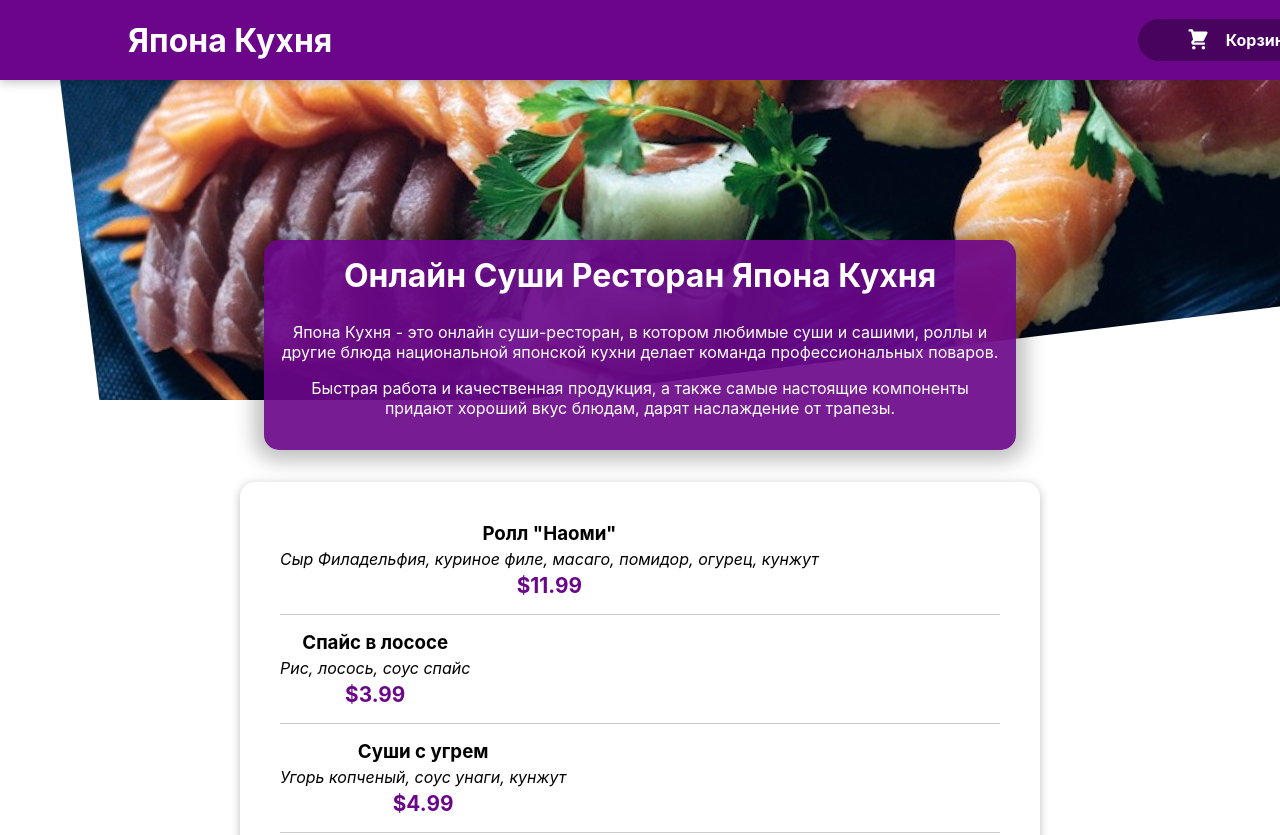
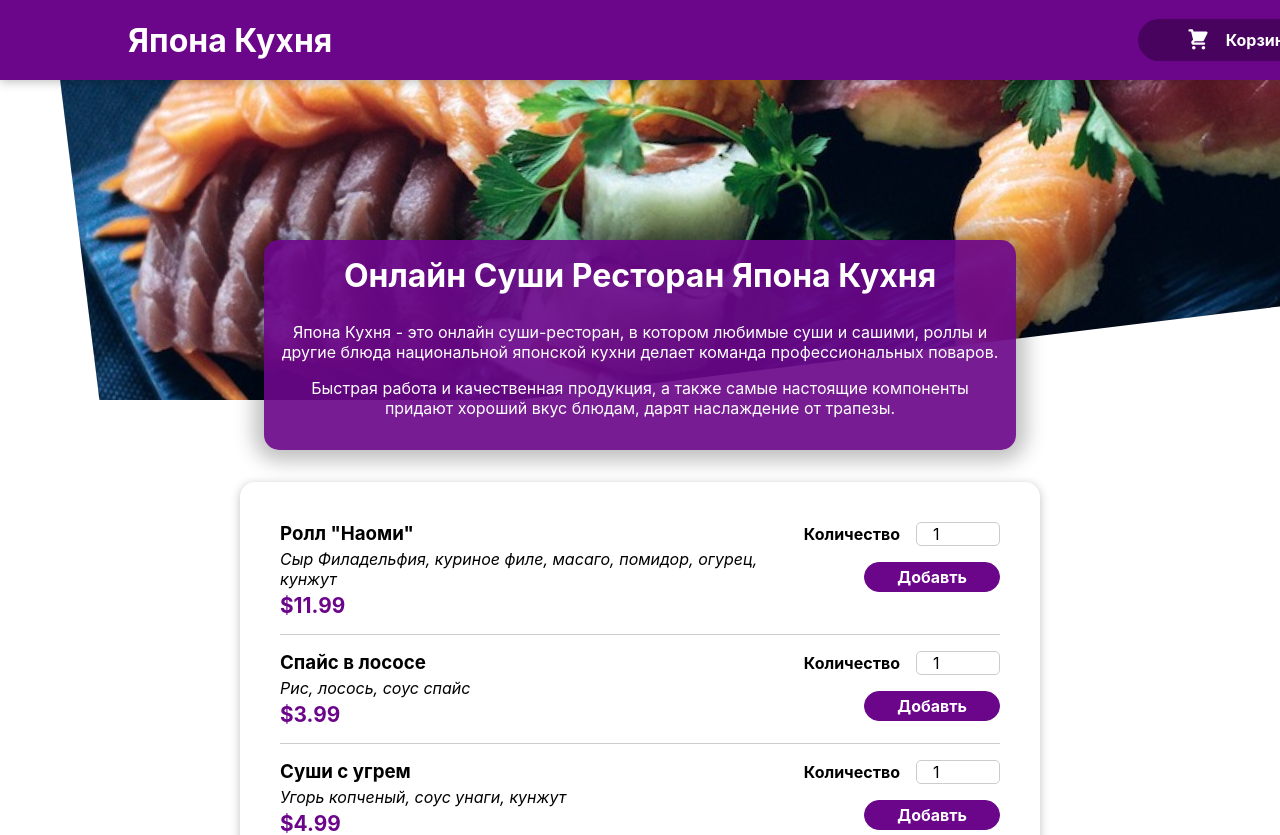
Before and after one commit to hil1ch/food-order-app, a React (Create React App) app: page / in a window 1280 px wide. Shown: the top 835 px of the page. Built offline with nearby package versions, Linux system fonts and the light colour scheme.

Commit message:
Добавление формы

```diff
--- a/src/components/Meals/MealItem/MealItem.jsx
+++ b/src/components/Meals/MealItem/MealItem.jsx
@@ -1,4 +1,5 @@
 import styles from "./MealItem.module.css";
+import { MealItemForm } from "./MealItemForm";
 
 export function MealItem(props) {
 
@@ -12,7 +13,7 @@ export function MealItem(props) {
         <div className={styles.price}>{formattedPrice}</div>
       </div>
       <div>
-
+        <MealItemForm id={props.id}/>
       </div>
     </li>
   );
--- a/src/components/Meals/MealItem/MealItemForm.jsx
+++ b/src/components/Meals/MealItem/MealItemForm.jsx
@@ -0,0 +1,14 @@
+import { Input } from "../../UI/Input";
+import styles from "./MealItemForm.module.css";
+
+export function MealItemForm(props) {
+  return (
+    <form className={styles.form}>
+      <Input
+        label="Количество"
+        input={{ id: props.id, type: "number", min: "1", defaultValue: "1" }}
+      />
+      <button>Добавть</button>
+    </form>
+  );
+}
--- a/src/components/Meals/MealItem/MealItemForm.module.css
+++ b/src/components/Meals/MealItem/MealItemForm.module.css
@@ -0,0 +1,20 @@
+.form {
+   text-align: right;
+ }
+
+ .form button {
+   font: inherit;
+   cursor: pointer;
+   background-color: #6b068a;
+   border: 1px solid #6b068a;
+   color: white;
+   padding: 0.25rem 2rem;
+   border-radius: 20px;
+   font-weight: bold;
+ }
+
+ .form button:hover,
+ .form button:active {
+   background-color: #47035d;
+   border-color: #47035d;
+ }
--- a/src/components/Meals/MealList.jsx
+++ b/src/components/Meals/MealList.jsx
@@ -35,6 +35,7 @@ export function MealList() {
   const mealList = DUMMY_MEALS.map((meal) => (
     <MealItem
       key={meal.id}
+      id={meal.id}
       name={meal.name}
       description={meal.description}
       price={meal.price}
--- a/src/components/UI/Card.module.css
+++ b/src/components/UI/Card.module.css
@@ -3,4 +3,5 @@
    box-shadow: 0 2px 10px rgba(0, 0, 0, 0.25);
    border-radius: 15px;
    background-color: white;
+   text-align: start;
  }
--- /dev/null
+++ b/src/components/UI/Input.jsx
@@ -0,0 +1,10 @@
+import styles from './Input.module.css';
+
+export function Input(props) {
+   return (
+      <div className={styles.input}>
+         <label htmlFor={props.input.id}>{props.label}</label>
+         <input {...props.input}/>
+      </div>
+   )
+}
--- /dev/null
+++ b/src/components/UI/Input.module.css
@@ -0,0 +1,18 @@
+.input {
+   display: flex;
+   align-items: center;
+   margin-bottom: 1rem;
+ }
+
+ .input label {
+   font-weight: bold;
+   margin-right: 1rem;
+ }
+
+ .input input {
+   width: 4rem;
+   border-radius: 5px;
+   border: 1px solid #ccc;
+   font: inherit;
+   padding-left: 1rem;
+ }
```
